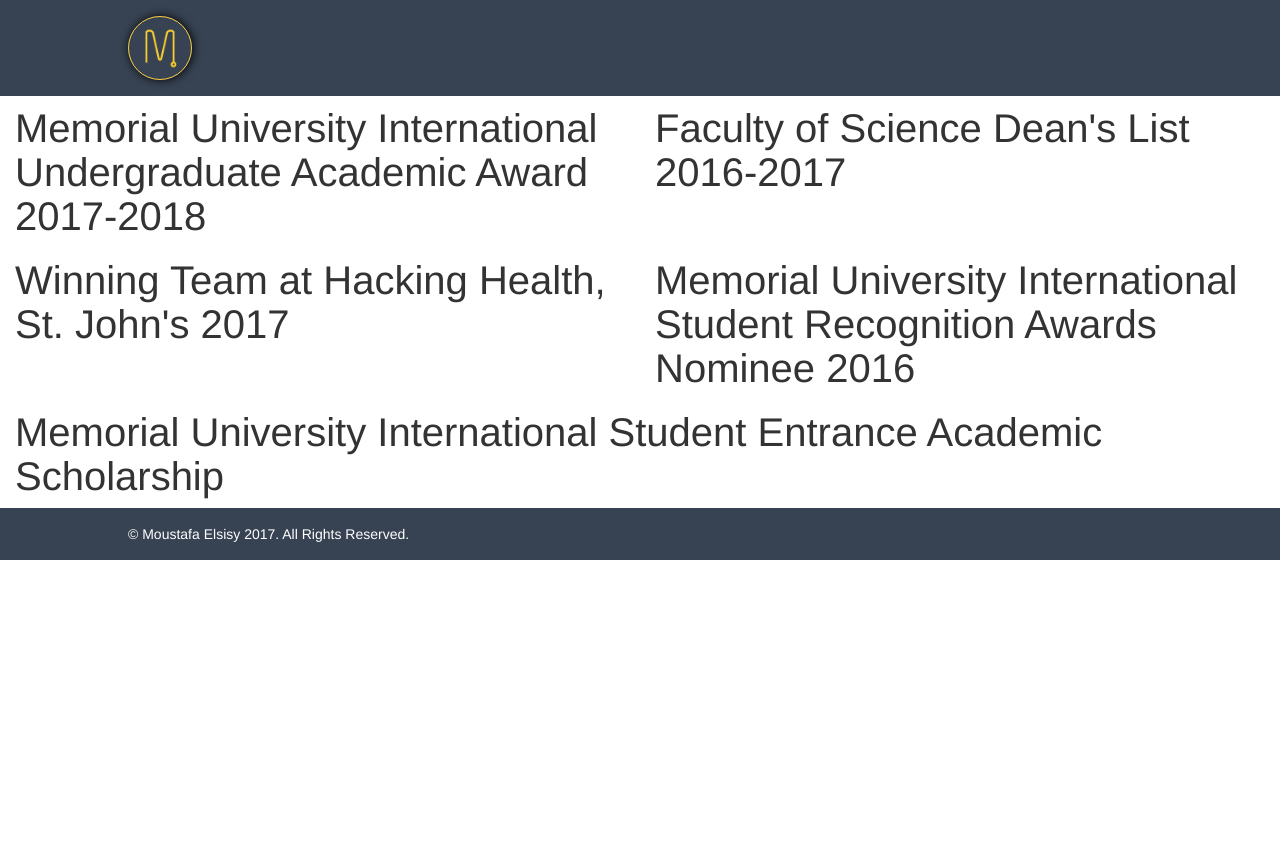
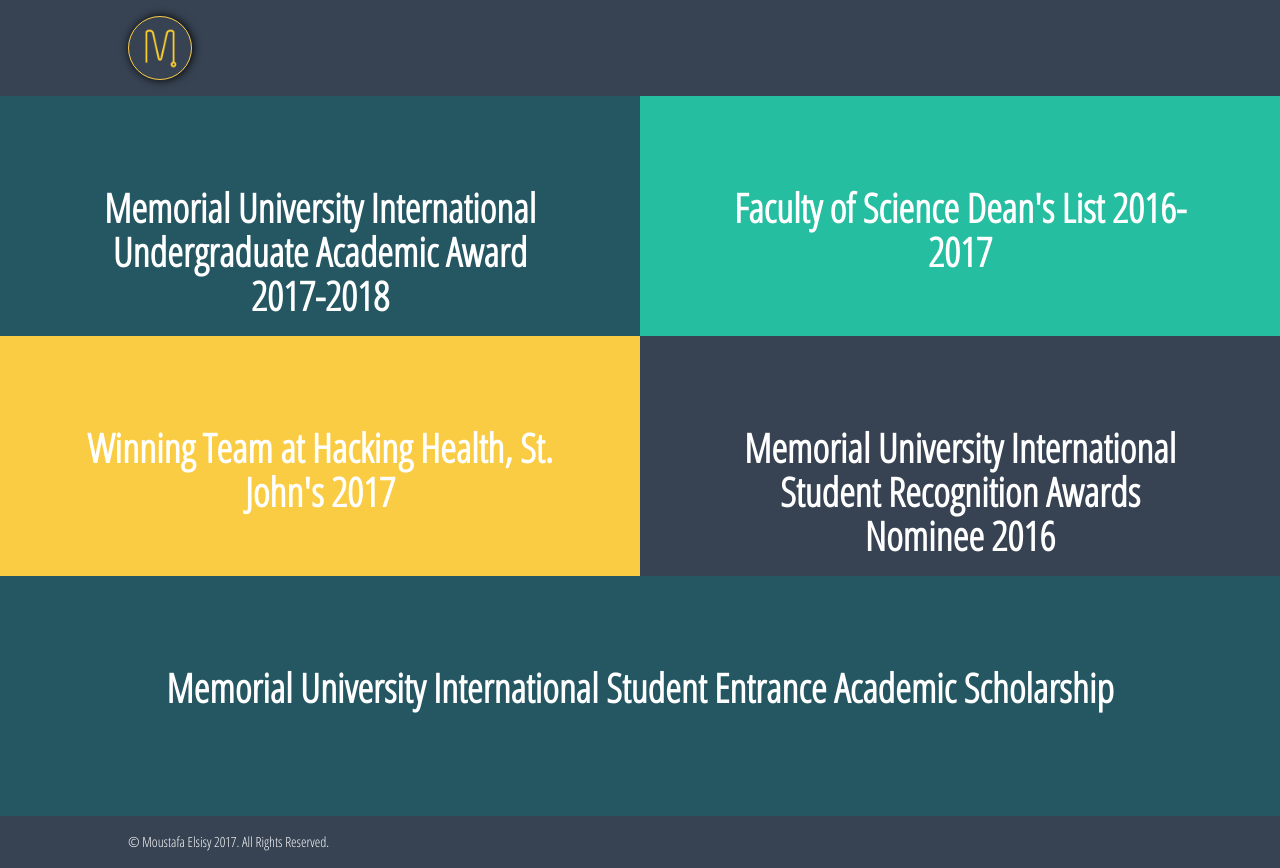
Before and after one commit to moustafaelsisy/My-Website, a PHP site: page /pages/distinctions/distinctions.php in a window 1280 px wide. Before the commit the page ends 560 px from the top, so only its background shows below. Run offline with PHP 8.4, Linux system fonts and the light colour scheme; some libraries are stand-ins or nearby versions.

Commit message:
* Refactored stylesheets to allow blocks to be more reusable.
* Moved font-family declaration to `globalStyle.scss`

```diff
--- /dev/null
+++ b/stylesheets/distinctions.min.css
@@ -0,0 +1 @@
+.block-row{text-align:center}.block-row:nth-of-type(even) .block:nth-of-type(even){background-color:#374353}.block-row:nth-of-type(even) .block:nth-of-type(odd){background-color:#FACC43}.block-row:nth-of-type(odd) .block:nth-of-type(even){background-color:#25BEA0}.block-row:nth-of-type(odd) .block:nth-of-type(odd){background-color:#255763}.block{color:#fff;padding:5rem;height:15rem;text-align:center;cursor:default}@media screen and (max-width: 768px){.block{height:18rem}}.block:hover{filter:brightness(0.9)}@media screen and (min-width: 768px){.block:hover h5{font-size:2.75rem !important}}.block h5{font-weight:600;transition:font-size 0.5s}@media screen and (max-width: 768px){.block h5{font-size:2.0rem}}@media screen and (max-width: 400px){.block h5{font-size:1.5rem}}
--- a/stylesheets/education.min.css
+++ b/stylesheets/education.min.css
@@ -1 +1 @@
-body{font-family:"Open Sans Condensed", "Verdana", "Arial", sans-serif}.inline-subheading{display:inline-block}.brief{width:50%;margin:0 auto;text-align:center;padding:2rem 0}.block-row{text-align:center}.block-row:nth-of-type(even) .block:nth-of-type(even){background-color:#374353}.block-row:nth-of-type(even) .block:nth-of-type(odd){background-color:#FACC43}.block-row:nth-of-type(odd) .block:nth-of-type(even){background-color:#25BEA0}.block-row:nth-of-type(odd) .block:nth-of-type(odd){background-color:#255763}@media screen and (max-width: 768px){.block-row:last-child .block{height:13rem}}.block{color:#fff;padding:5rem;height:15rem;text-align:center;cursor:default}@media screen and (max-width: 768px){.block{height:18rem}}.block:hover{filter:brightness(0.9)}@media screen and (min-width: 768px){.block:hover h5{font-size:2.75rem !important}}.block h5{font-weight:600;transition:font-size 0.5s}@media screen and (max-width: 768px){.block h5{font-size:2.0rem}}@media screen and (max-width: 400px){.block h5{font-size:1.5rem}}
+.block-row{text-align:center}.block-row:nth-of-type(even) .block:nth-of-type(even){background-color:#374353}.block-row:nth-of-type(even) .block:nth-of-type(odd){background-color:#FACC43}.block-row:nth-of-type(odd) .block:nth-of-type(even){background-color:#25BEA0}.block-row:nth-of-type(odd) .block:nth-of-type(odd){background-color:#255763}.block{color:#fff;padding:5rem;height:15rem;text-align:center;cursor:default}@media screen and (max-width: 768px){.block{height:18rem}}.block:hover{filter:brightness(0.9)}@media screen and (min-width: 768px){.block:hover h5{font-size:2.75rem !important}}.block h5{font-weight:600;transition:font-size 0.5s}@media screen and (max-width: 768px){.block h5{font-size:2.0rem}}@media screen and (max-width: 400px){.block h5{font-size:1.5rem}}.inline-subheading{display:inline-block}@media screen and (max-width: 768px){.block-row:last-child .block{height:13rem}}.brief{width:50%;margin:0 auto;text-align:center;padding:2rem 0}
--- a/stylesheets/globalStyle.min.css
+++ b/stylesheets/globalStyle.min.css
@@ -1 +1 @@
-@import url("https://fonts.googleapis.com/css?family=Open+Sans+Condensed:300,600");html{width:100%;margin:0px;font-size:16px}@media screen and (max-width: 768px){html{font-size:70%}}@media screen and (min-width: 768px){html{font-size:85%}}@media screen and (min-width: 992px){html{font-size:100%}}body{width:100%;margin:0px}h1{font-size:4.5rem}h2{font-size:4.0rem}h3{font-size:3.5rem}h4{font-size:3.0rem}h5{font-size:2.5rem}h6{font-size:2.0rem}p{font-size:1.5rem}small{color:inherit !important}a{color:initial;text-decoration:none;cursor:pointer}a:hover,a:focus,a:active{color:initial;text-decoration:none}#topBar{width:100%;margin:0px;padding-bottom:0.4rem;font-size:1.5rem;font-family:"Open Sans Condensed" , "Verdana" , "Arial", sans-serif;background-color:#374353;color:#FACC43;padding:1rem 10%;padding-right:20%}#logo{width:auto;height:4rem;vertical-align:middle;box-shadow:1px 0px 10px #000;border:1px solid #FACC43;border-radius:50px}#footer{padding:1rem 10%;background-color:#374353;color:#fff}.row-table{display:table}.row-table[class*="col-"]{float:none;display:table-cell}.btn-round{border-radius:10px;padding:1rem 1rem;cursor:pointer;font-family:"Helevetica Neue", "Open Sans Condensed" , "Verdana" , "Arial", sans-serif;font-size:2.0rem;color:#fff;background-color:#000;display:inline-block;text-align:center}.btn-round:hover{filter:brightness(0.9);-webkit-filter:brightness(0.9)}
+@import url("https://fonts.googleapis.com/css?family=Open+Sans+Condensed:300,600");html{width:100%;margin:0px;font-size:16px}@media screen and (max-width: 768px){html{font-size:70%}}@media screen and (min-width: 768px){html{font-size:85%}}@media screen and (min-width: 992px){html{font-size:100%}}body{width:100%;margin:0px;font-family:"Open Sans Condensed", "Verdana", "Arial", sans-serif}h1{font-size:4.5rem}h2{font-size:4.0rem}h3{font-size:3.5rem}h4{font-size:3.0rem}h5{font-size:2.5rem}h6{font-size:2.0rem}p{font-size:1.5rem}small{color:inherit !important}a{color:initial;text-decoration:none;cursor:pointer}a:hover,a:focus,a:active{color:initial;text-decoration:none}#topBar{width:100%;margin:0px;padding-bottom:0.4rem;font-size:1.5rem;font-family:"Open Sans Condensed" , "Verdana" , "Arial", sans-serif;background-color:#374353;color:#FACC43;padding:1rem 10%;padding-right:20%}#logo{width:auto;height:4rem;vertical-align:middle;box-shadow:1px 0px 10px #000;border:1px solid #FACC43;border-radius:50px}#footer{padding:1rem 10%;background-color:#374353;color:#fff}.row-table{display:table}.row-table[class*="col-"]{float:none;display:table-cell}.btn-round{border-radius:10px;padding:1rem 1rem;cursor:pointer;font-family:"Helevetica Neue", "Open Sans Condensed" , "Verdana" , "Arial", sans-serif;font-size:2.0rem;color:#fff;background-color:#000;display:inline-block;text-align:center}.btn-round:hover{filter:brightness(0.9);-webkit-filter:brightness(0.9)}
--- /dev/null
+++ b/stylesheets/sass/_blocks.scss
@@ -0,0 +1,38 @@
+.block-row {
+  text-align: center;
+
+  &:nth-of-type(even){
+    .block:nth-of-type(even){ background-color: $themePurple; }
+    .block:nth-of-type(odd){ background-color: $themeOrange; }
+  }
+
+  &:nth-of-type(odd){
+    .block:nth-of-type(even){ background-color: $themeGreen; }
+    .block:nth-of-type(odd){ background-color: $themeAqua; }
+  }
+}
+
+.block {
+  color: #fff;
+  padding: 5rem;
+  height: 15rem;
+  text-align: center;
+  cursor: default;
+
+  @media screen and (max-width:768px){height: 18rem;}
+
+  &:hover{
+    filter: brightness(0.9);
+    h5{
+        @media screen and (min-width:768px){ font-size: 2.75rem !important };
+    }
+  }
+
+  h5{
+    font-weight: 600;
+    transition: font-size 0.5s;
+
+    @media screen and (max-width:768px){font-size: 2.0rem;}
+    @media screen and (max-width:400px){font-size: 1.5rem;}
+  }
+}
--- /dev/null
+++ b/stylesheets/sass/distinctions.scss
@@ -0,0 +1,6 @@
+//compileCompressed: ../$1.min.css
+
+//The attribute above is a parameter for the sass-autocompile package
+
+@import '_globalPartials';
+@import '_blocks';
--- a/stylesheets/sass/globalStyle.scss
+++ b/stylesheets/sass/globalStyle.scss
@@ -20,6 +20,7 @@
 body{
   width: 100%;
   margin: 0px;
+  font-family:"Open Sans Condensed", "Verdana", "Arial", sans-serif;
 }
 
 h1{font-size: 4.5rem;}
--- a/stylesheets/sass/index.scss
+++ b/stylesheets/sass/index.scss
@@ -5,7 +5,6 @@
 @import '_globalPartials';
 
 body{
-  font-family:"Open Sans Condensed", "Verdana", "Arial", sans-serif;
   animation: fade 2.0s ease;
   @keyframes fade{
     from {opacity: 0;} to {opacity: 1;}
```
Also changed, not shown: stylesheets/index.min.css (+1 -1 lines), stylesheets/sass/education.scss (+9 -49 lines).
